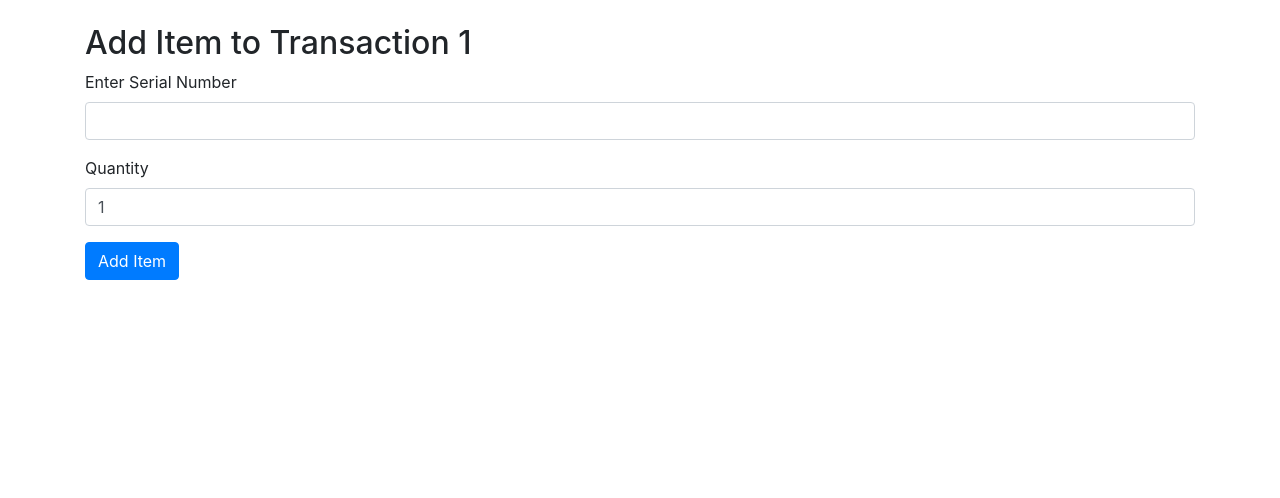
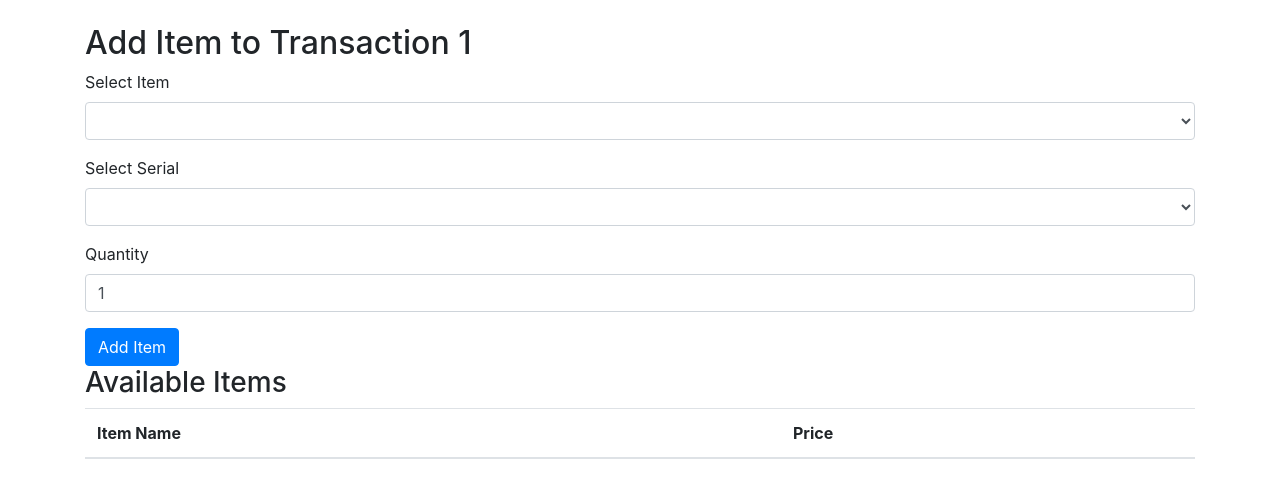
Before and after one commit to Denuwan392/santek-mobile, a Django app: page /pos/transaction/1/add_item/ in a window 1280 px wide. Shown: the part 56-554 px from the top of the page. Run offline with Django 5.2, Linux system fonts and the light colour scheme; a user stored in the database is signed in; tables that the repository leaves empty hold one stand-in row (values such as "Sample post"); lists and menus that the app fills with data are empty; parts of the project's set-up code (start-up, migrations or seed data) failed here and were passed over; some libraries are stand-ins or nearby versions.

Commit message:
Update add_transaction_item.html

```diff
--- a/pos/templates/pos_system/add_transaction_item.html
+++ b/pos/templates/pos_system/add_transaction_item.html
@@ -9,11 +9,20 @@
     {% csrf_token %}
 
     <div class="form-group">
-        <label for="serial_number">Enter Serial Number</label>
-        <input type="text" class="form-control" id="serial_number" name="serial_number" required>
+        <label for="item">Select Item</label>
+        <select class="form-control" id="item" name="item">
+            {% for item in items %}
+                <option value="{{ item.id }}">{{ item.name }} - Rs.{{ item.retail_selling_price }}</option>
+            {% endfor %}
+        </select>
     </div>
 
-    <input type="hidden" id="item_id" name="item">
+    <div class="form-group">
+        <label for="serial_number">Select Serial</label>
+        <select class="form-control" id="serial_number" name="serial_number">
+            <!-- Options will be populated by JavaScript -->
+        </select>
+    </div>
 
     <div class="form-group">
         <label for="quantity">Quantity</label>
@@ -23,30 +32,70 @@
     <button type="submit" class="btn btn-primary">Add Item</button>
 </form>
 
+<h3>Available Items</h3>
+<table class="table">
+    <thead>
+        <tr>
+            <th>Item Name</th>
+            <th>Price</th>
+        </tr>
+    </thead>
+    <tbody>
+        {% for item in items %}
+        <tr>
+            <td>{{ item.name }}</td>
+            <td>Rs. {{ item.retail_selling_price }}</td>
+        </tr>
+        {% endfor %}
+    </tbody>
+</table>
+
 <script>
     document.addEventListener('DOMContentLoaded', function() {
-        const serialInput = document.getElementById('serial_number');
+        const itemSelect = document.getElementById('item');
+        const serialSelect = document.getElementById('serial_number');
 
-        serialInput.addEventListener('change', function() {
-            const serialNumber = serialInput.value;
+        // Mapping from Django context (item_serial_map and accessory_serial_map)
+        const itemSerialMap = {{ item_serial_map|safe }};
+        const accessorySerialMap = {{ accessory_serial_map|safe }};
 
-            fetch(`/get_item_by_serial/?serial_number=${serialNumber}`)
-                .then(response => response.json())
-                .then(data => {
-                    if (data.error) {
-                        alert(data.error);
-                    } else {
-                        document.getElementById('item_id').value = data.item_id;
-                        // Optionally add name and price to the form
-                        // document.getElementById('name').value = data.name;
-                        // document.getElementById('price').value = data.price;
-                        document.getElementById('quantity').value = data.quantity;
-                    }
-                })
-                .catch(error => {
-                    console.error('Error fetching item data:', error);
+        function updateSerialOptions() {
+            const selectedItemId = itemSelect.value;
+            const serialNumbers = itemSerialMap[selectedItemId]  [];
+            const accessorySerialNumbers = accessorySerialMap[selectedItemId]  [];
+
+            // Clear existing options
+            serialSelect.innerHTML = '';
+
+            // Populate serial numbers based on selected item type
+            if (serialNumbers.length > 0) {
+                serialNumbers.forEach(serial => {
+                    const option = document.createElement('option');
+                    option.value = serial;
+                    option.textContent = serial;
+                    serialSelect.appendChild(option);
                 });
-        });
+            } else if (accessorySerialNumbers.length > 0) {
+                accessorySerialNumbers.forEach(serial => {
+                    const option = document.createElement('option');
+                    option.value = serial;
+                    option.textContent = serial;
+                    serialSelect.appendChild(option);
+                });
+            } else {
+                // Handle case where no serial numbers are available
+                const option = document.createElement('option');
+                option.value = '';
+                option.textContent = 'No serial numbers available';
+                serialSelect.appendChild(option);
+            }
+        }
+
+        // Event listeners for item selection change
+        itemSelect.addEventListener('change', updateSerialOptions);
+
+        // Initial call to populate serial numbers based on initial selected item
+        updateSerialOptions();
     });
 </script>
 {% endblock %}
```
